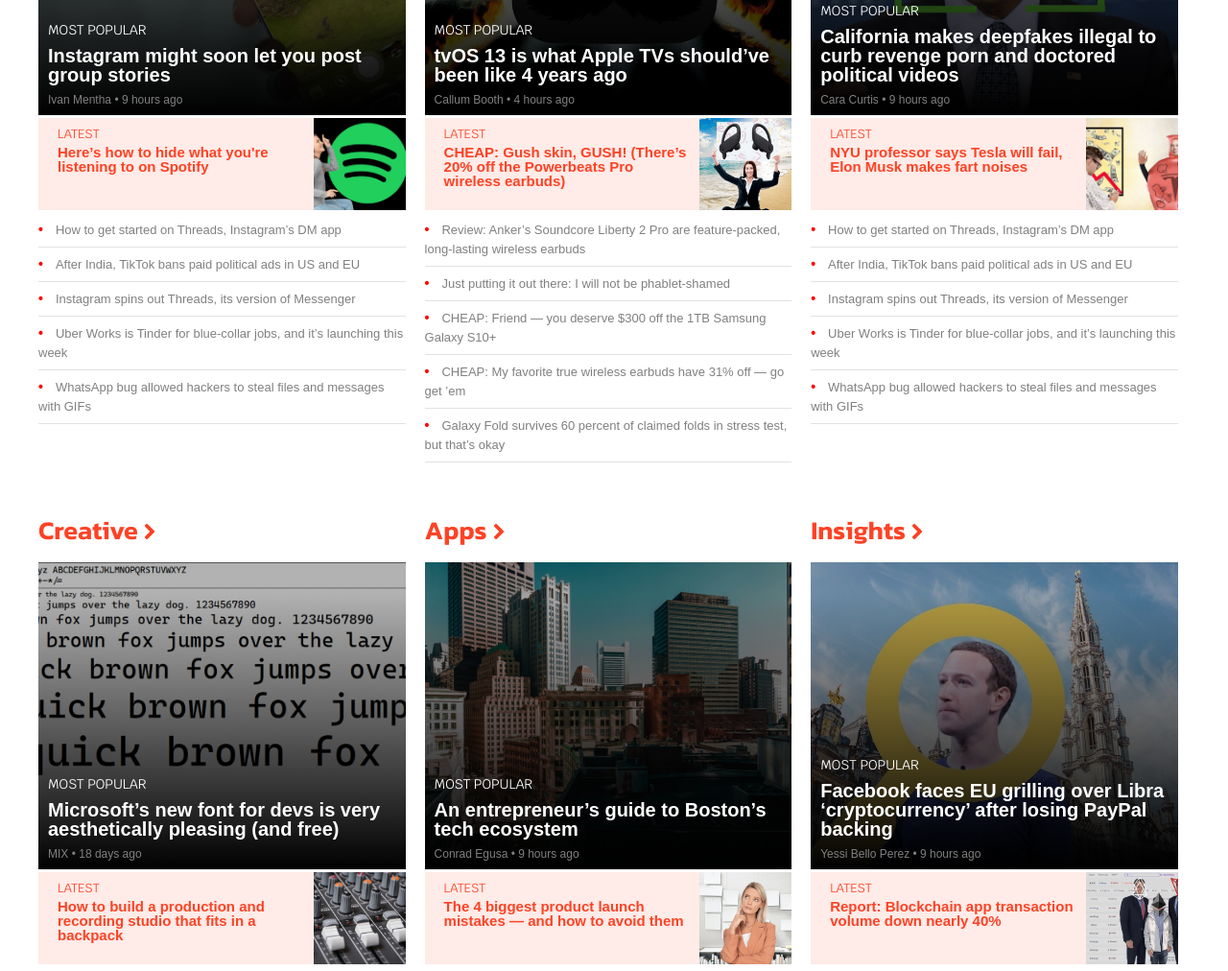
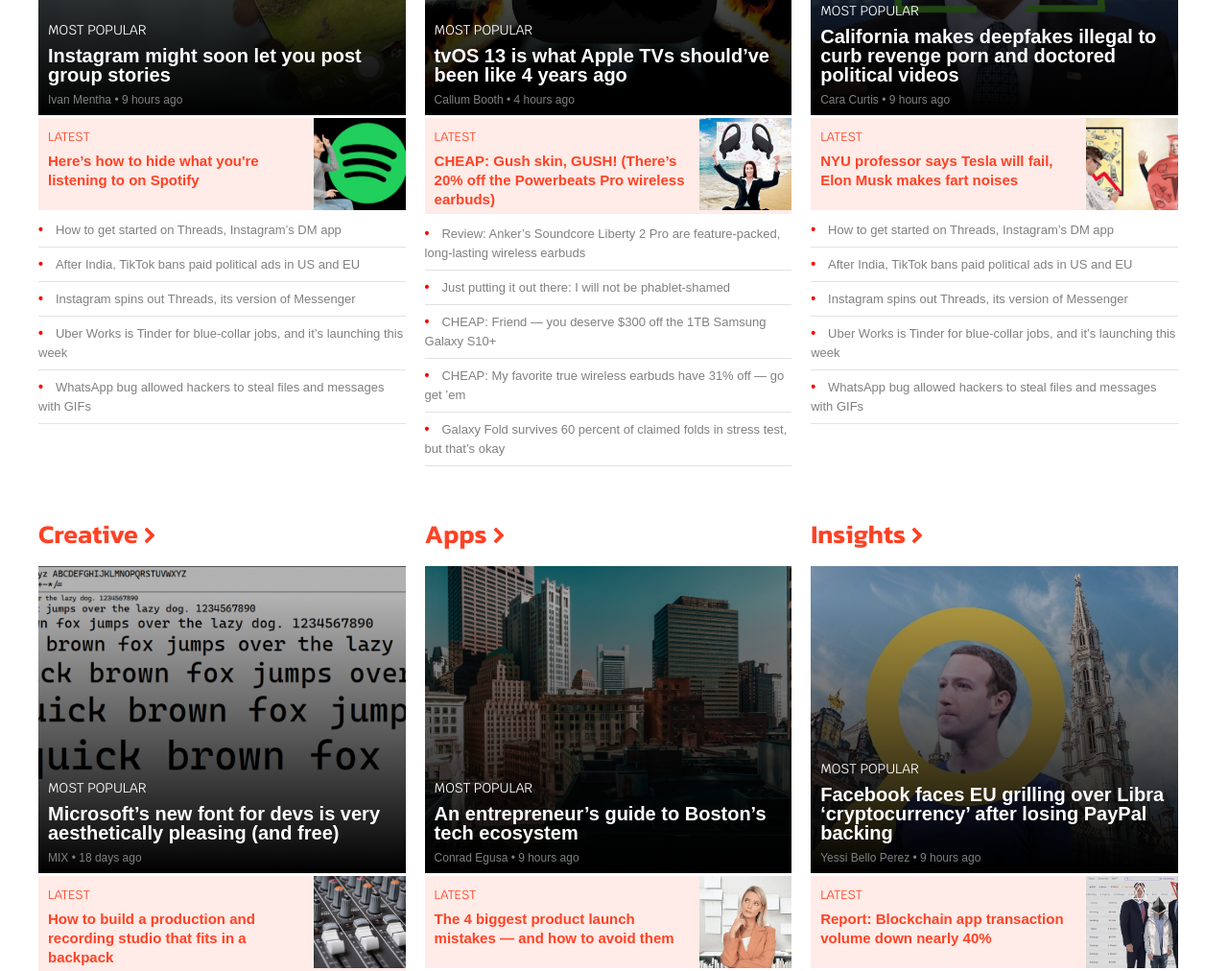
Before and after one commit to MarioDena/TNW-Responsive, a plain HTML site: page index.html in a window 1280 px wide. Shown: the part 2420-3432 px from the top of the page at 96% size. Drawn offline with Linux system fonts and the light colour scheme.

Commit message:
general small fixes

```diff
--- a/css/_articles.scss
+++ b/css/_articles.scss
@@ -30,9 +30,12 @@
   display: flex;
   margin: 15px 0;
 
+
   &__image {
     width: 75px;
     height: 75px;
+    cursor: pointer;
+
   }
 
   &__info {
--- a/css/_categories.scss
+++ b/css/_categories.scss
@@ -20,8 +20,12 @@
 
   &__latestText {
     display: block;
-    padding: 10px 10px 0 20px;
+    //padding: 10px 10px 0 20px;
+    padding-left: 10px;
+    padding-top: 10px;
+    padding-right: 5px;
     cursor: pointer;
+    line-height: 20px;
     &:hover{
       color: black;
     }
```
Also changed, not shown: css/main.css, 1 other file.
